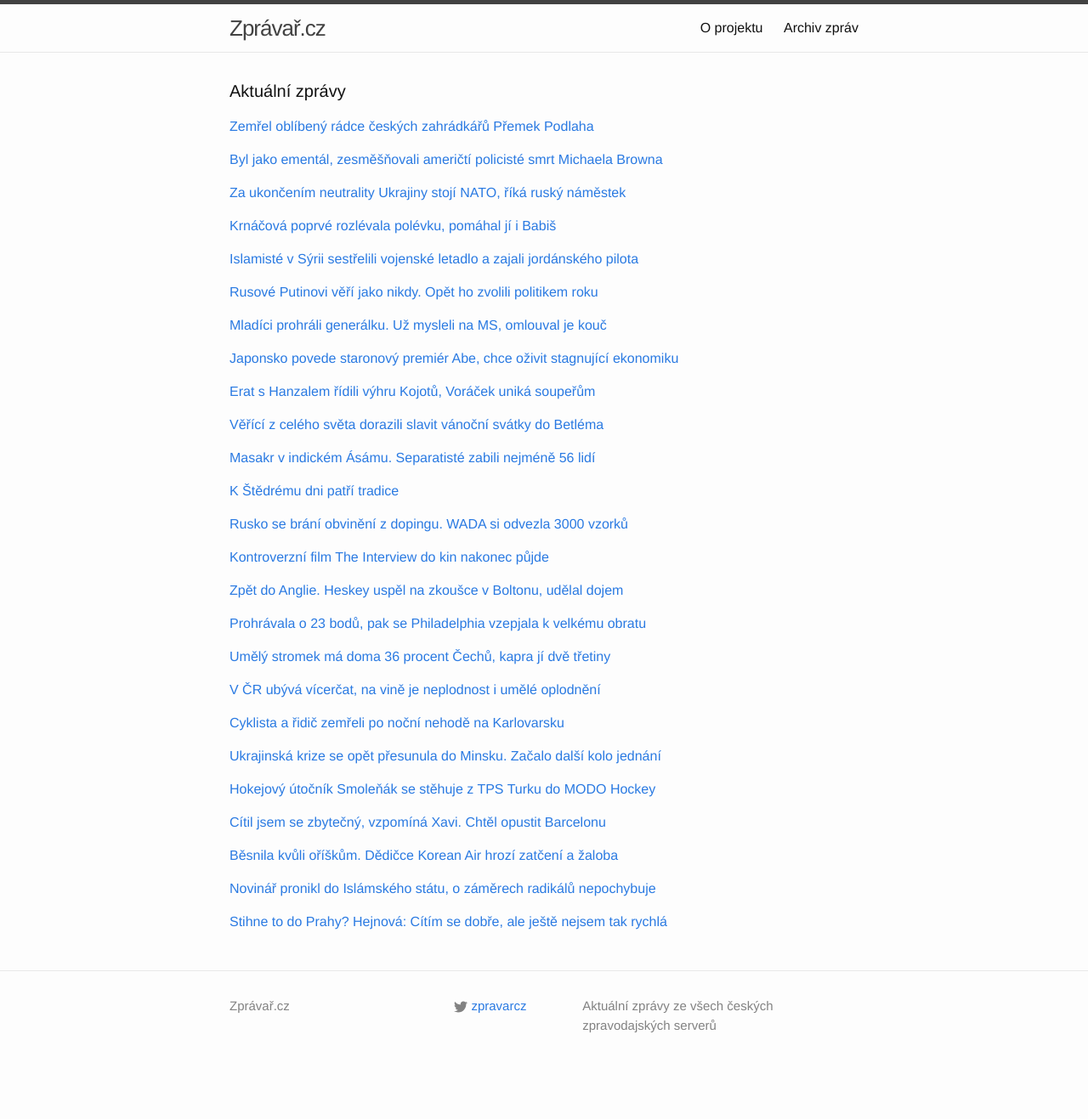
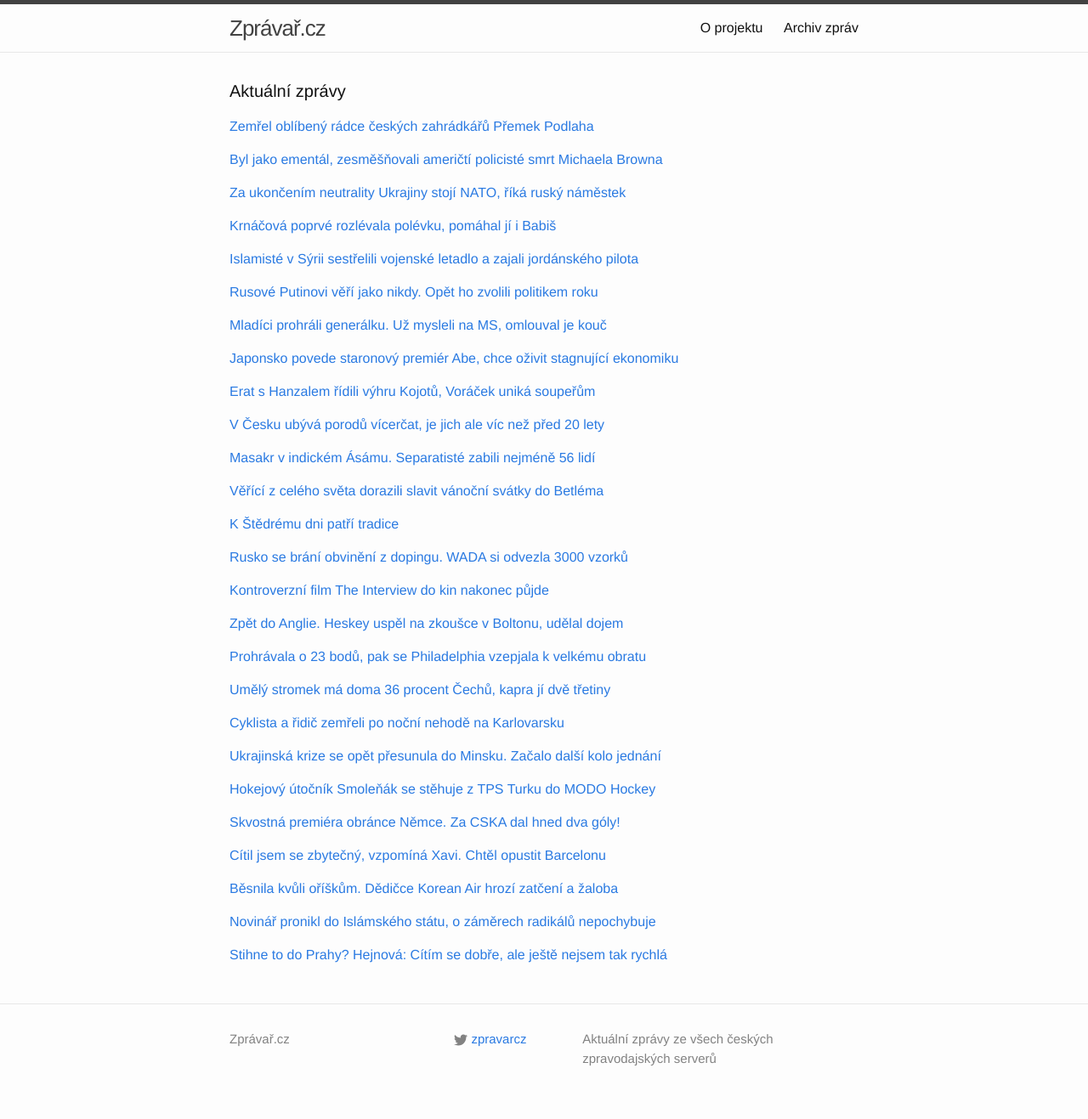
Before and after one commit to adliska/zpravar, a Jekyll site: the page built from index.html, in a window 1280 px wide. Shown: the whole page at 85% size. Built offline with Jekyll 4.4.1, drawn with Linux system fonts in a browser that asks for light colours; before the commit the page ends 1278 px from its top, so only the background shows below that; some of the changed lines change nothing that is shown.

Commit message:
zpravar news update

```diff
--- a/index.html
+++ b/index.html
@@ -103,13 +103,13 @@ layout: default
 <li><a href=http://hokej.idnes.cz/skvely-voracek-byl-u-dvou-golu-dev-/nhl.aspx?c=A141224_073346_nhl_Mkr>Skvělý Voráček byl u dvou gólů, Palát a Hanzal přihráli dokonce na tři - hokej.idnes.cz</a></li>
 <li><a href=http://www.tyden.cz/rubriky/sport/hokej/nhl/erat-s-hanzalem-radili-v-edmontonu-arizone-zaridili-vyhru_328268.html>Erat s Hanzalem řádili v Edmontonu. Arizoně zařídili výhru - www.tyden.cz</a></li>
 </ul>
-</div><p><a href="javascript:;" onclick="toggle_visibility('zpravy9')">Věřící z celého světa dorazili slavit vánoční svátky do Betléma</a></p>
+</div><p><a href="javascript:;" onclick="toggle_visibility('zpravy9')">V Česku ubývá porodů vícerčat, je jich ale víc než před 20 lety</a></p>
 <div id="zpravy9" style="display:none">
 <ul>
-<li><a href=http://echo24.cz/a/ivuPn>Věřící z celého světa dorazili slavit vánoční svátky do Betléma - echo24.cz</a></li>
-<li><a href=http://www.novinky.cz/zahranicni/blizky-a-stredni-vychod/357197-krestane-se-sjeli-do-betlema.html>Křesťané se sjeli do Betléma - www.novinky.cz</a></li>
-<li><a href=http://www.lidovky.cz/verici-z-celeho-sveta-dorazili-slavit-vanocni-svatky-do-betlema-pwi-/zpravy-svet.aspx?c=A141224_151527_ln_zahranici_mmu>Věřící z celého světa zamířili i přes násilnosti do palestinského Betléma  - www.lidovky.cz</a></li>
-<li><a href=http://www.ceskenoviny.cz/zpravy/zpravy/verici-z-celeho-sveta-dorazili-slavit-vanocni-svatky-do-betlema/1162259>Věřící z celého světa dorazili slavit vánoční svátky do Betléma - www.ceskenoviny.cz</a></li>
+<li><a href=http://www.denik.cz/z_domova/v-cesku-ubyva-porodu-vicercat-je-jich-ale-vic-nez-pred-20-lety-20141224.html>V Česku ubývá porodů vícerčat, je jich ale víc než před 20 lety - www.denik.cz</a></li>
+<li><a href=http://zpravy.aktualne.cz/domaci/v-cr-ubyva-vicercat-na-vine-je-neplodnost-i-umele-oplodneni/r~1daf49fe8b8311e498be002590604f2e/>V ČR ubývá vícerčat, na vině je neplodnost i umělé oplodnění - zpravy.aktualne.cz</a></li>
+<li><a href=http://www.novinky.cz/domaci/357195-porodu-vicercat-ubyva-meni-se-zpusob-oplodneni.html>Porodů vícerčat ubývá, mění se způsob oplodnění  - www.novinky.cz</a></li>
+<li><a href=http://www.ceskenoviny.cz/zpravy/zpravy/v-cr-ubyva-porodu-vicercat-je-jich-ale-vic-nez-pred-20-lety/1162251>V ČR ubývá porodů vícerčat, je jich ale víc než před 20 lety - www.ceskenoviny.cz</a></li>
 </ul>
 </div><p><a href="javascript:;" onclick="toggle_visibility('zpravy10')">Masakr v indickém Ásámu. Separatisté zabili nejméně 56 lidí</a></p>
 <div id="zpravy10" style="display:none">
@@ -119,59 +119,60 @@ layout: default
 <li><a href=http://www.novinky.cz/zahranicni/svet/357182-kmenovi-separatiste-v-indickem-asamu-zabili-nejmene-56-lidi.html>Kmenoví separatisté v indickém Ásámu zabili nejméně 56 lidí  - www.novinky.cz</a></li>
 <li><a href=http://www.ceskenoviny.cz/zpravy/zpravy/kmenovi-separatiste-v-indickem-asamu-zabili-nejmene-56-lidi/1162176>Kmenoví separatisté v indickém Ásámu zabili nejméně 56 lidí - www.ceskenoviny.cz</a></li>
 </ul>
-</div><p><a href="javascript:;" onclick="toggle_visibility('zpravy11')">K Štědrému dni patří tradice</a></p>
+</div><p><a href="javascript:;" onclick="toggle_visibility('zpravy11')">Věřící z celého světa dorazili slavit vánoční svátky do Betléma</a></p>
 <div id="zpravy11" style="display:none">
+<ul>
+<li><a href=http://echo24.cz/a/ivuPn>Věřící z celého světa dorazili slavit vánoční svátky do Betléma - echo24.cz</a></li>
+<li><a href=http://www.novinky.cz/zahranicni/blizky-a-stredni-vychod/357197-krestane-se-sjeli-do-betlema.html>Křesťané se sjeli do Betléma - www.novinky.cz</a></li>
+<li><a href=http://www.lidovky.cz/verici-z-celeho-sveta-dorazili-slavit-vanocni-svatky-do-betlema-pwi-/zpravy-svet.aspx?c=A141224_151527_ln_zahranici_mmu>Věřící z celého světa zamířili i přes násilnosti do palestinského Betléma  - www.lidovky.cz</a></li>
+<li><a href=http://www.ceskenoviny.cz/zpravy/zpravy/verici-z-celeho-sveta-dorazili-slavit-vanocni-svatky-do-betlema/1162259>Věřící z celého světa dorazili slavit vánoční svátky do Betléma - www.ceskenoviny.cz</a></li>
+</ul>
+</div><p><a href="javascript:;" onclick="toggle_visibility('zpravy12')">K Štědrému dni patří tradice</a></p>
+<div id="zpravy12" style="display:none">
 <ul>
 <li><a href=http://www.novinky.cz/domaci/357193-k-stedremu-dni-patri-tradice.html>K Štědrému dni patří tradice - www.novinky.cz</a></li>
 <li><a href=http://www.novinky.cz/domaci/357193-ke-stedremu-dni-patri-tradice.html>Ke Štědrému dni patří tradice - www.novinky.cz</a></li>
 <li><a href=http://www.novinky.cz/domaci/357193-stedry-den-je-casem-tradic.html>Štědrý den je časem tradic - www.novinky.cz</a></li>
 <li><a href=http://www.novinky.cz/domaci/357193-stedry-den-je-casem-zastaveni.html>Štědrý den je časem zastavení  - www.novinky.cz</a></li>
 </ul>
-</div><p><a href="javascript:;" onclick="toggle_visibility('zpravy12')">Rusko se brání obvinění z dopingu. WADA si odvezla 3000 vzorků</a></p>
-<div id="zpravy12" style="display:none">
+</div><p><a href="javascript:;" onclick="toggle_visibility('zpravy13')">Rusko se brání obvinění z dopingu. WADA si odvezla 3000 vzorků</a></p>
+<div id="zpravy13" style="display:none">
 <ul>
 <li><a href=http://www.tyden.cz/rubriky/sport/ostatni-sporty/atletika/rusko-se-brani-obvineni-z-dopingu-wada-si-odvezla-3000-vzorku_328288.html>Rusko se brání obvinění z dopingu. WADA si odvezla 3000 vzorků - www.tyden.cz</a></li>
 <li><a href=http://sport.idnes.cz/podezreni-na-doping-v-rusku-dp0-/sporty.aspx?c=A141224_132331_sporty_ot>Světová antidopingová agentura si z Moskvy odvezla přes 3000 vzorků - sport.idnes.cz</a></li>
 <li><a href=http://www.denik.cz/atletika/dopovali-atleti-komise-byla-v-moskve-testem-projde-vic-nez-3000-vzorku-20141224.html>Dopovali atleti? Komise byla v Moskvě, testem projde víc než 3000 vzorků - www.denik.cz</a></li>
 <li><a href=http://www.sportovninoviny.cz/zpravy/wada-si-z-moskvy-odvezla-pres-3000-vzorku/1162243>WADA si z Moskvy odvezla přes 3000 vzorků - www.sportovninoviny.cz</a></li>
 </ul>
-</div><p><a href="javascript:;" onclick="toggle_visibility('zpravy13')">Kontroverzní film The Interview do kin nakonec půjde</a></p>
-<div id="zpravy13" style="display:none">
+</div><p><a href="javascript:;" onclick="toggle_visibility('zpravy14')">Kontroverzní film The Interview do kin nakonec půjde</a></p>
+<div id="zpravy14" style="display:none">
 <ul>
 <li><a href=http://echo24.cz/a/iY9ix>Kontroverzní film The Interview do kin nakonec půjde - echo24.cz</a></li>
 <li><a href=http://zahranicni.ihned.cz/amerika-usa/c1-63297560-interview-kim-cong-un-kldr-komunisticka-korea-severni-film-atentat>Stovky amerických kin promítnou film o atentátu na Kim Čong-una - zahranicni.ihned.cz</a></li>
 <li><a href=http://www.ceskenoviny.cz/zpravy/zpravy/parodii-na-severokorejskeho-vudce-promitne-na-200-americkych-kin/1162170>Parodii na severokorejského vůdce promítne na 200 amerických kin - www.ceskenoviny.cz</a></li>
 <li><a href=http://art.ihned.cz/film-a-televize/c1-63297360-the-interview-film-kina>Komedii o atentátu na lídra KLDR uvede přes 200 amerických kin - art.ihned.cz</a></li>
 </ul>
-</div><p><a href="javascript:;" onclick="toggle_visibility('zpravy14')">Zpět do Anglie. Heskey uspěl na zkoušce v Boltonu, udělal dojem</a></p>
-<div id="zpravy14" style="display:none">
+</div><p><a href="javascript:;" onclick="toggle_visibility('zpravy15')">Zpět do Anglie. Heskey uspěl na zkoušce v Boltonu, udělal dojem</a></p>
+<div id="zpravy15" style="display:none">
 <ul>
 <li><a href=http://www.denik.cz/fotbal/zpet-do-anglie-heskey-uspel-na-zkousce-v-boltonu-udelal-dojem-20141224.html>Zpět do Anglie. Heskey uspěl na zkoušce v Boltonu, udělal dojem - www.denik.cz</a></li>
 <li><a href=http://sport.aktualne.cz/kanonyr-torres-by-se-mohl-vratit-do-atletica-madrid/r~27a866208b6a11e498be002590604f2e/>Kanonýr Torres by se mohl vrátit do Atlética Madrid - sport.aktualne.cz</a></li>
 <li><a href=http://fotbal.idnes.cz/fotbalove-prestupy-04a-/fot_zahranici.aspx?c=A141224_130052_fot_zahranici_ot>Elia jde do Southamptonu, Heskey do Boltonu. A Torres do Atlétika? - fotbal.idnes.cz</a></li>
 <li><a href=http://www.denik.cz/fotbal/restart-cislo-2-torres-by-se-mohl-vratit-do-atletica-madrid-20141224.html>Restart číslo 2? Torres by se mohl vrátit do Atlética Madrid - www.denik.cz</a></li>
 </ul>
-</div><p><a href="javascript:;" onclick="toggle_visibility('zpravy15')">Prohrávala o 23 bodů, pak se Philadelphia vzepjala k velkému obratu</a></p>
-<div id="zpravy15" style="display:none">
+</div><p><a href="javascript:;" onclick="toggle_visibility('zpravy16')">Prohrávala o 23 bodů, pak se Philadelphia vzepjala k velkému obratu</a></p>
+<div id="zpravy16" style="display:none">
 <ul>
 <li><a href=http://sport.idnes.cz/vysledky-nba-c9b-/basket.aspx?c=A141224_084431_sport-basket_ot>Prohrávala o 23 bodů, pak se Philadelphia vzepjala k velkému obratu - sport.idnes.cz</a></li>
 <li><a href=http://www.sportovninoviny.cz/zpravy/basketbaliste-philadelphie-predvedli-v-miami-vitezny-obrat/1162189>Basketbalisté Philadelphie předvedli v Miami vítězný obrat - www.sportovninoviny.cz</a></li>
 <li><a href=http://www.denik.cz/ostatni_sport/to-byl-obrat-philadelphia-zaskocila-miami-wayde-horsi-uz-to-byt-nemohlo-20141224.html>To byl obrat: Philadelphia zaskočila Miami. Wayde: Horší už to být nemohlo - www.denik.cz</a></li>
 <li><a href=http://sport.aktualne.cz/nejhorsi-tym-nba-sokoval-miami-velkym-obratem/r~b3e3d7248b4111e4bdad0025900fea04/>Nejhorší tým NBA šokoval Miami velkým obratem - sport.aktualne.cz</a></li>
 </ul>
-</div><p><a href="javascript:;" onclick="toggle_visibility('zpravy16')">Umělý stromek má doma 36 procent Čechů, kapra jí dvě třetiny</a></p>
-<div id="zpravy16" style="display:none">
+</div><p><a href="javascript:;" onclick="toggle_visibility('zpravy17')">Umělý stromek má doma 36 procent Čechů, kapra jí dvě třetiny</a></p>
+<div id="zpravy17" style="display:none">
 <ul>
 <li><a href=http://www.denik.cz/z_domova/umely-stromek-ma-doma-36-procent-cechu-kapra-ji-dve-tretiny-20141224.html>Umělý stromek má doma 36 procent Čechů, kapra jí dvě třetiny - www.denik.cz</a></li>
 <li><a href=http://zpravy.e15.cz/domaci/udalosti/pruzkum-umely-stromek-ma-doma-36-procent-cechu-kapra-ji-dve-tretiny-1148557>Průzkum: umělý stromek má doma 36 procent Čechů, kapra jí dvě třetiny - zpravy.e15.cz</a></li>
 <li><a href=http://zpravy.aktualne.cz/domaci/pust-na-stedry-den-dodrzuje-temer-tretina-cechu/r~b31505048b4411e49f60002590604f2e/>Půst na Štědrý den dodržuje téměř třetina Čechů - zpravy.aktualne.cz</a></li>
-</ul>
-</div><p><a href="javascript:;" onclick="toggle_visibility('zpravy17')">V ČR ubývá vícerčat, na vině je neplodnost i umělé oplodnění</a></p>
-<div id="zpravy17" style="display:none">
-<ul>
-<li><a href=http://zpravy.aktualne.cz/domaci/v-cr-ubyva-vicercat-na-vine-je-neplodnost-i-umele-oplodneni/r~1daf49fe8b8311e498be002590604f2e/>V ČR ubývá vícerčat, na vině je neplodnost i umělé oplodnění - zpravy.aktualne.cz</a></li>
-<li><a href=http://www.novinky.cz/domaci/357195-porodu-vicercat-ubyva-meni-se-zpusob-oplodneni.html>Porodů vícerčat ubývá, mění se způsob oplodnění  - www.novinky.cz</a></li>
-<li><a href=http://www.ceskenoviny.cz/zpravy/zpravy/v-cr-ubyva-porodu-vicercat-je-jich-ale-vic-nez-pred-20-lety/1162251>V ČR ubývá porodů vícerčat, je jich ale víc než před 20 lety - www.ceskenoviny.cz</a></li>
 </ul>
 </div><p><a href="javascript:;" onclick="toggle_visibility('zpravy18')">Cyklista a řidič zemřeli po noční nehodě na Karlovarsku</a></p>
 <div id="zpravy18" style="display:none">
@@ -194,29 +195,36 @@ layout: default
 <li><a href=http://www.denik.cz/hokej/finsko-meni-za-svedsko-smolenak-se-stehuje-do-modo-hockey-20141224.html>Finsko mění za Švédsko. Smoleňák se stěhuje do MODO Hockey - www.denik.cz</a></li>
 <li><a href=http://sport.aktualne.cz/smolenak-konci-v-tps-odchazi-hrat-hokej-do-svedska/r~482350a08b4611e4a7d8002590604f2e/>Smoleňák končí v TPS. Odchází hrát hokej do Švédska - sport.aktualne.cz</a></li>
 </ul>
-</div><p><a href="javascript:;" onclick="toggle_visibility('zpravy21')">Cítil jsem se zbytečný, vzpomíná Xavi. Chtěl opustit Barcelonu</a></p>
+</div><p><a href="javascript:;" onclick="toggle_visibility('zpravy21')">Skvostná premiéra obránce Němce. Za CSKA dal hned dva góly!</a></p>
 <div id="zpravy21" style="display:none">
+<ul>
+<li><a href=http://sport.aktualne.cz/skvostna-premiera-obrance-nemce-za-cska-dal-hned-dva-goly/r~8bed869e8b9011e4833a0025900fea04/>Skvostná premiéra obránce Němce. Za CSKA dal hned dva góly! - sport.aktualne.cz</a></li>
+<li><a href=http://hokej.idnes.cz/vysledky-khl-0cp-/evropa.aspx?c=A141224_165654_evropa_ot>To byla premiéra: obránce Němec se v CSKA Moskva uvedl dvěma góly - hokej.idnes.cz</a></li>
+<li><a href=http://www.denik.cz/hokej/stedry-den-v-khl-nemec-debutoval-v-cska-skvele-dal-dva-goly-20141224.html>Štědrý den v KHL: Němec debutoval v CSKA skvěle, dal dva góly - www.denik.cz</a></li>
+</ul>
+</div><p><a href="javascript:;" onclick="toggle_visibility('zpravy22')">Cítil jsem se zbytečný, vzpomíná Xavi. Chtěl opustit Barcelonu</a></p>
+<div id="zpravy22" style="display:none">
 <ul>
 <li><a href=http://fotbal.idnes.cz/xavi-o-moznem-odchodu-z-barcelony-dqw-/fot_zahranici.aspx?c=A141224_122434_fot_zahranici_ot>Cítil jsem se zbytečný, vzpomíná Xavi. Chtěl opustit Barcelonu - fotbal.idnes.cz</a></li>
 <li><a href=http://www.denik.cz/fotbal/xavi-pry-nebyl-v-barcelone-stastny-a-tvrdi-uz-jsem-mel-v-lete-sbaleno-20141224.html>Xavi prý nebyl v Barceloně šťastný a tvrdí: Už jsem měl v létě sbaleno - www.denik.cz</a></li>
 <li><a href=http://www.tyden.cz/rubriky/sport/fotbal/zahranicni-souteze/xavi-mel-zajeci-umysly-chtel-prestoupit-z-barcy-do-new-yorku_328283.html>Xavi měl zaječí úmysly. Chtěl přestoupit z Barcy do New Yorku - www.tyden.cz</a></li>
 </ul>
-</div><p><a href="javascript:;" onclick="toggle_visibility('zpravy22')">Běsnila kvůli oříškům. Dědičce Korean Air hrozí zatčení a žaloba </a></p>
-<div id="zpravy22" style="display:none">
+</div><p><a href="javascript:;" onclick="toggle_visibility('zpravy23')">Běsnila kvůli oříškům. Dědičce Korean Air hrozí zatčení a žaloba </a></p>
+<div id="zpravy23" style="display:none">
 <ul>
 <li><a href=http://www.lidovky.cz/besnila-kvuli-oriskum-dedicce-korean-air-hrozi-zatceni-a-zaloba-pv5-/lide.aspx?c=A141224_125251_lide_hm>Běsnila kvůli oříškům. Dědičce Korean Air hrozí zatčení a žaloba  - www.lidovky.cz</a></li>
 <li><a href=http://zpravy.aktualne.cz/zahranici/dedicce-korean-air-hrozi-kvuli-skandalu-s-orisky-zatceni/r~be8c19ce8b6011e4a7d8002590604f2e/>Dědičce Korean Air hrozí kvůli skandálu s oříšky zatčení - zpravy.aktualne.cz</a></li>
 <li><a href=http://www.ceskenoviny.cz/zpravy/zpravy/dedicce-korean-air-hrozi-kvuli-skandalu-s-orisky-zatceni-a-zaloba/1162239>Dědičce Korean Air hrozí kvůli skandálu s oříšky zatčení a žaloba - www.ceskenoviny.cz</a></li>
 </ul>
-</div><p><a href="javascript:;" onclick="toggle_visibility('zpravy23')">Novinář pronikl do Islámského státu, o záměrech radikálů nepochybuje</a></p>
-<div id="zpravy23" style="display:none">
+</div><p><a href="javascript:;" onclick="toggle_visibility('zpravy24')">Novinář pronikl do Islámského státu, o záměrech radikálů nepochybuje</a></p>
+<div id="zpravy24" style="display:none">
 <ul>
 <li><a href=http://zpravy.e15.cz/zahranicni/udalosti/novinar-pronikl-do-islamskeho-statu-o-zamerech-radikalu-nepochybuje-1148556>Novinář pronikl do Islámského státu, o záměrech radikálů nepochybuje - zpravy.e15.cz</a></li>
 <li><a href=http://zpravy.e15.cz/zahranicni/udalosti/novinar-se-dostal-do-srdce-islamskeho-statu-o-zamerech-radikalu-nepochybuje-1148556>Novinář se dostal do srdce Islámského státu, o záměrech radikálů nepochybuje - zpravy.e15.cz</a></li>
 <li><a href=http://www.tyden.cz/rubriky/zahranici/asie-a-oceanie/muslimove-z-is-pripravuji-nejvetsi-nabozenskou-cistku_328216.html>Muslimové z IS připravují největší náboženskou čistku - www.tyden.cz</a></li>
 </ul>
-</div><p><a href="javascript:;" onclick="toggle_visibility('zpravy24')">Stihne to do Prahy? Hejnová: Cítím se dobře, ale ještě nejsem tak rychlá</a></p>
-<div id="zpravy24" style="display:none">
+</div><p><a href="javascript:;" onclick="toggle_visibility('zpravy25')">Stihne to do Prahy? Hejnová: Cítím se dobře, ale ještě nejsem tak rychlá</a></p>
+<div id="zpravy25" style="display:none">
 <ul>
 <li><a href=http://www.denik.cz/atletika/stihne-to-do-prahy-hejnova-citim-se-dobre-ale-jeste-nejsem-tak-rychla-20141224.html>Stihne to do Prahy? Hejnová: Cítím se dobře, ale ještě nejsem tak rychlá - www.denik.cz</a></li>
 <li><a href=http://sport.aktualne.cz/hejnova-je-konecne-zdrava-a-pripravena-zavodit-v-praze/r~9faad3e88b6911e49f60002590604f2e/>Hejnová je konečně zdravá. A připravena závodit v Praze - sport.aktualne.cz</a></li>
```
